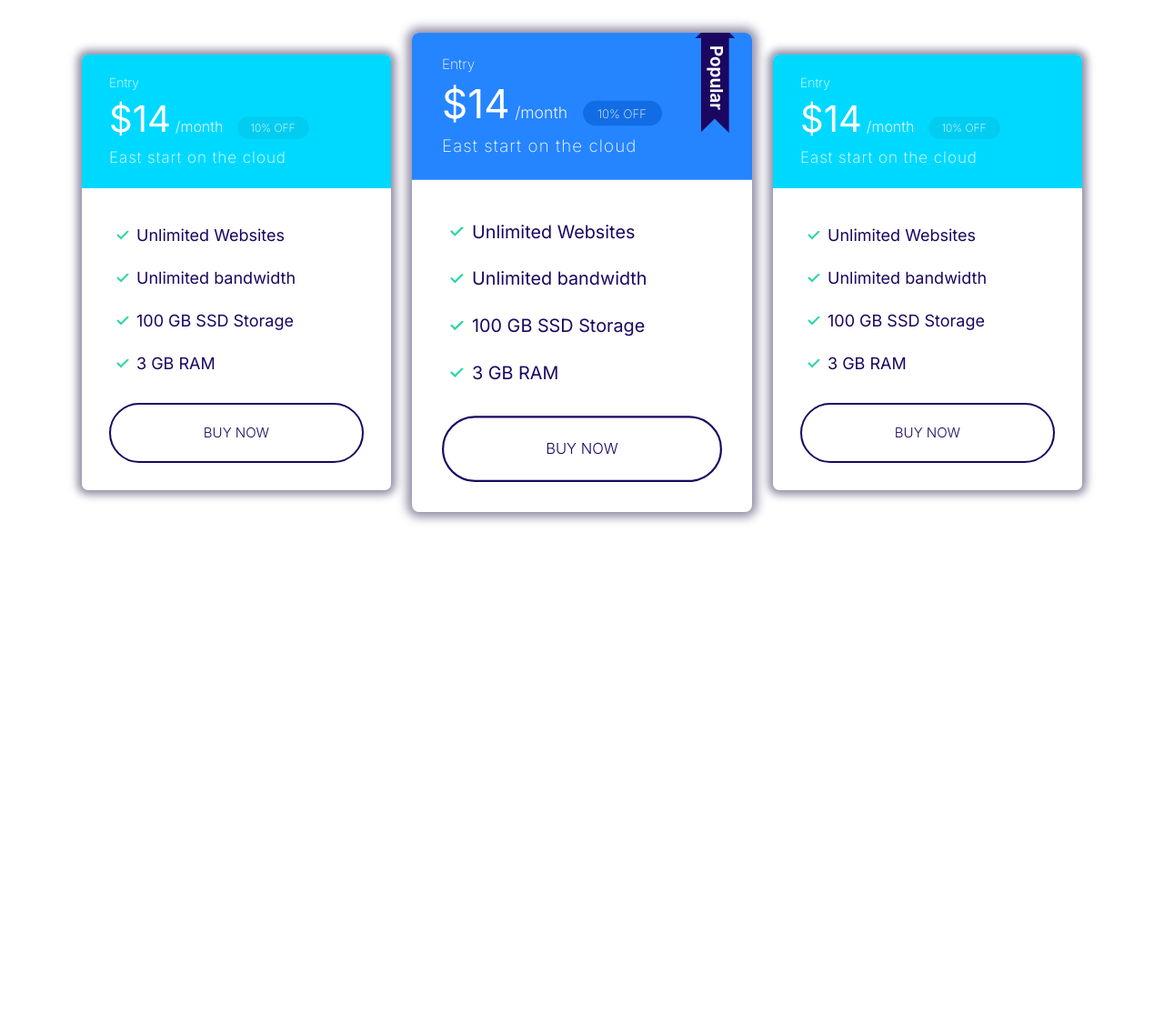
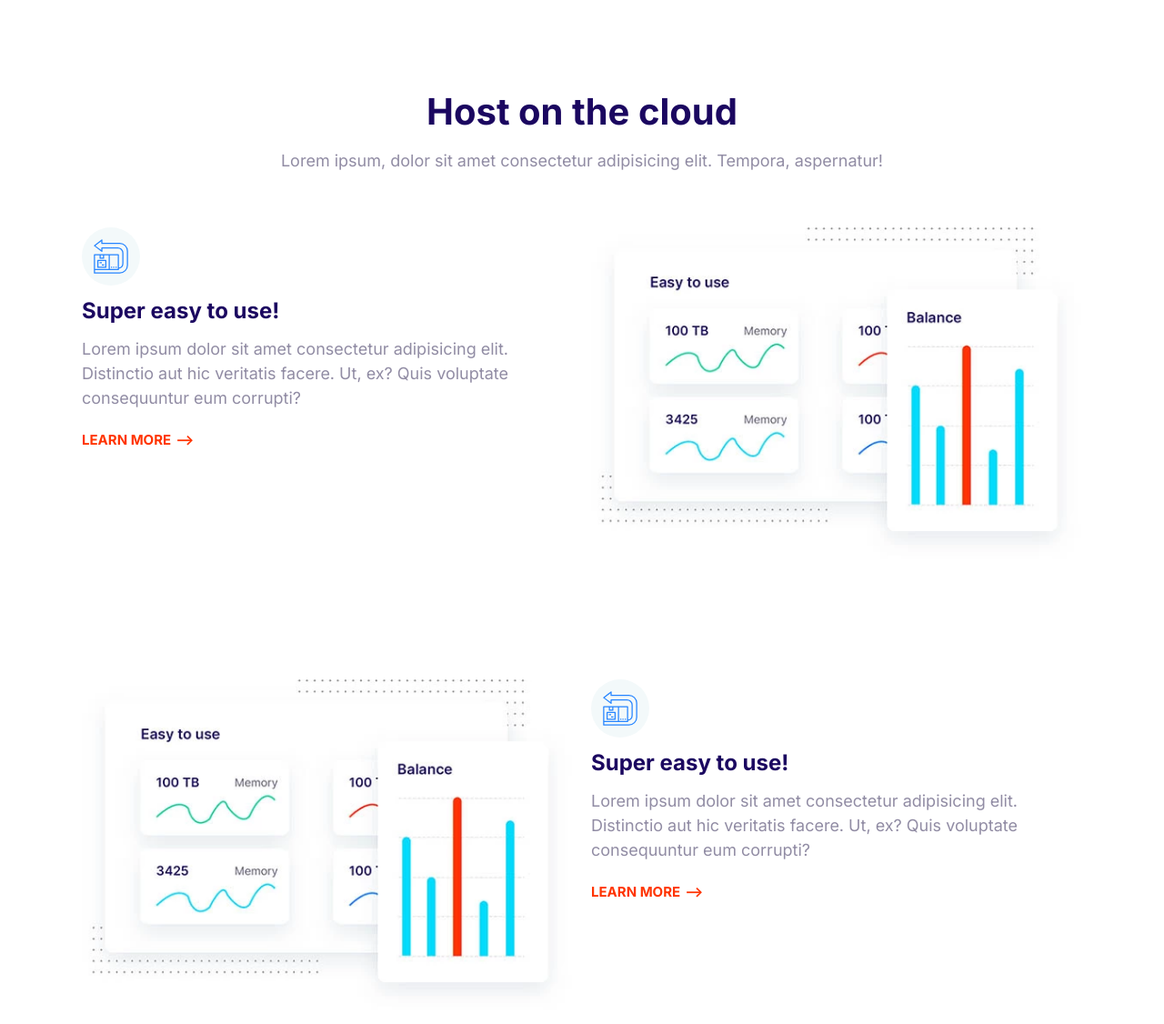
Before and after one commit to fateme-jaberi/moshified, a plain HTML site: page index.html in a window 1280 px wide. Shown: the top 1126 px of the page at 91% size. Before the commit the page ends 800 px from the top, so only its background shows below. Drawn offline with Linux system fonts and the light colour scheme; files whose address does not match are found by name.

Commit message:
Creating features.

```diff
--- a/css/styles.css
+++ b/css/styles.css
@@ -657,3 +657,24 @@ a{
     max-width: 500px;
     margin: 0 auto;
 }
+
+/*Features*/
+
+.feature{
+    gap: 4rem 2rem;
+    margin-bottom: 12rem;
+}
+.feature__heading{
+    margin: 1rem 0;
+}
+.feature__image{
+    width: 100%;
+}
+.feature:first-of-type{
+    margin-top: 6rem;
+}
+@media screen and (min-width:768px) {
+    .feature:nth-of-type(even) .feature__content{
+        order: 2;
+    }
+}
--- a/index.html
+++ b/index.html
@@ -14,69 +14,89 @@
     <link rel="stylesheet" href="css/styles.css" />
   </head>
   <body>
-    <section class="block container block-plans">
-      <div class="grid grid--1x3">
-        <div class="plan">
-          <div class="card card--scondary">
-            <header class="card__header">
-              <h3 class="plan__name">Entry</h3>
-              <span class="plan__price">$14</span>
-              <span class="plan__billing-cycle">/month</span>
-              <span class="badge badge--secondary badge--small">10% OFF</span>
-              <span class="plan__description">East start on the cloud</span>
-            </header>
-            <div class="card__body">
-              <ul class="list list--tick">
-                <li class="list__item">Unlimited Websites</li>
-                <li class="list__item">Unlimited bandwidth</li>
-                <li class="list__item">100 GB SSD Storage</li>
-                <li class="list__item">3 GB RAM</li>
-              </ul>
-              <buttton class="btn btn--outline btn--block">Buy now</buttton>
-            </div>
-          </div>
+    <section class="block container">
+      <header class="block__header">
+        <h2>Host on the cloud</h2>
+        <p>
+          Lorem ipsum, dolor sit amet consectetur adipisicing elit. Tempora,
+          aspernatur!
+        </p>
+      </header>
+      <article class="grid grid--1x2 feature">
+        <div class="feature__content">
+          <span class="icon-container">
+            <svg class="icon icon--primary">
+              <use xlink:href="images/sprite.svg#easy"></use>
+            </svg>
+          </span>
+          <h3 class="feature__heading">Super easy to use!</h3>
+          <p>
+            Lorem ipsum dolor sit amet consectetur adipisicing elit. Distinctio
+            aut hic veritatis facere. Ut, ex? Quis voluptate consequuntur eum
+            corrupti?
+          </p>
+          <a href="#" class="link-arrow">Learn More</a>
         </div>
-        <div class="plan plan--popular">
-          <div class="card card--primary">
-            <header class="card__header">
-              <h3 class="plan__name">Entry</h3>
-              <span class="plan__price">$14</span>
-              <span class="plan__billing-cycle">/month</span>
-              <span class="badge badge--primary badge--small">10% OFF</span>
-              <span class="plan__description">East start on the cloud</span>
-            </header>
-            <div class="card__body">
-              <ul class="list list--tick">
-                <li class="list__item">Unlimited Websites</li>
-                <li class="list__item">Unlimited bandwidth</li>
-                <li class="list__item">100 GB SSD Storage</li>
-                <li class="list__item">3 GB RAM</li>
-              </ul>
-              <buttton class="btn btn--outline btn--block">Buy now</buttton>
-            </div>
-          </div>
+        <picture>
+          <source
+            type="image/webp"
+            srcset="images/easy.webp 1x, images/easy@2x.webp 2x" />
+          <source
+            type="image/jpg"
+            srcset="images/easy.jpg 1x, images/easy@2x.jpg 2x" />
+          <img class="feature__image" src="images/easy@2x.jpg" alt=""
+        /></picture>
+      </article>
+      <article class="grid grid--1x2 feature">
+        <div class="feature__content">
+          <span class="icon-container">
+            <svg class="icon icon--primary">
+              <use xlink:href="images/sprite.svg#easy"></use>
+            </svg>
+          </span>
+          <h3 class="feature__heading">Super easy to use!</h3>
+          <p>
+            Lorem ipsum dolor sit amet consectetur adipisicing elit. Distinctio
+            aut hic veritatis facere. Ut, ex? Quis voluptate consequuntur eum
+            corrupti?
+          </p>
+          <a href="#" class="link-arrow">Learn More</a>
         </div>
-        <div class="plan">
-          <div class="card card--scondary">
-            <header class="card__header">
-              <h3 class="plan__name">Entry</h3>
-              <span class="plan__price">$14</span>
-              <span class="plan__billing-cycle">/month</span>
-              <span class="badge badge--secondary badge--small">10% OFF</span>
-              <span class="plan__description">East start on the cloud</span>
-            </header>
-            <div class="card__body">
-              <ul class="list list--tick">
-                <li class="list__item">Unlimited Websites</li>
-                <li class="list__item">Unlimited bandwidth</li>
-                <li class="list__item">100 GB SSD Storage</li>
-                <li class="list__item">3 GB RAM</li>
-              </ul>
-              <buttton class="btn btn--outline btn--block">Buy now</buttton>
-            </div>
-          </div>
+        <picture>
+          <source
+            type="image/webp"
+            srcset="images/easy.webp 1x, images/easy@2x.webp 2x" />
+          <source
+            type="image/jpg"
+            srcset="images/easy.jpg 1x, images/easy@2x.jpg 2x" />
+          <img class="feature__image" src="images/easy@2x.jpg" alt=""
+        /></picture>
+      </article>
+      <article class="grid grid--1x2 feature">
+        <div class="feature__content">
+          <span class="icon-container">
+            <svg class="icon icon--primary">
+              <use xlink:href="images/sprite.svg#easy"></use>
+            </svg>
+          </span>
+          <h3 class="feature__heading">Super easy to use!</h3>
+          <p>
+            Lorem ipsum dolor sit amet consectetur adipisicing elit. Distinctio
+            aut hic veritatis facere. Ut, ex? Quis voluptate consequuntur eum
+            corrupti?
+          </p>
+          <a href="#" class="link-arrow">Learn More</a>
         </div>
-      </div>
+        <picture>
+          <source
+            type="image/webp"
+            srcset="images/easy.webp 1x, images/easy@2x.webp 2x" />
+          <source
+            type="image/jpg"
+            srcset="images/easy.jpg 1x, images/easy@2x.jpg 2x" />
+          <img class="feature__image" src="images/easy@2x.jpg" alt=""
+        /></picture>
+      </article>
     </section>
     <script src="js/main.js"></script>
   </body>
```
Also changed, not shown: components/features.html (added, +87 -0 lines), images/easy.jpg (added), images/easy.webp (added), images/easy@2x.jpg (added), images/easy@2x.webp (added).
